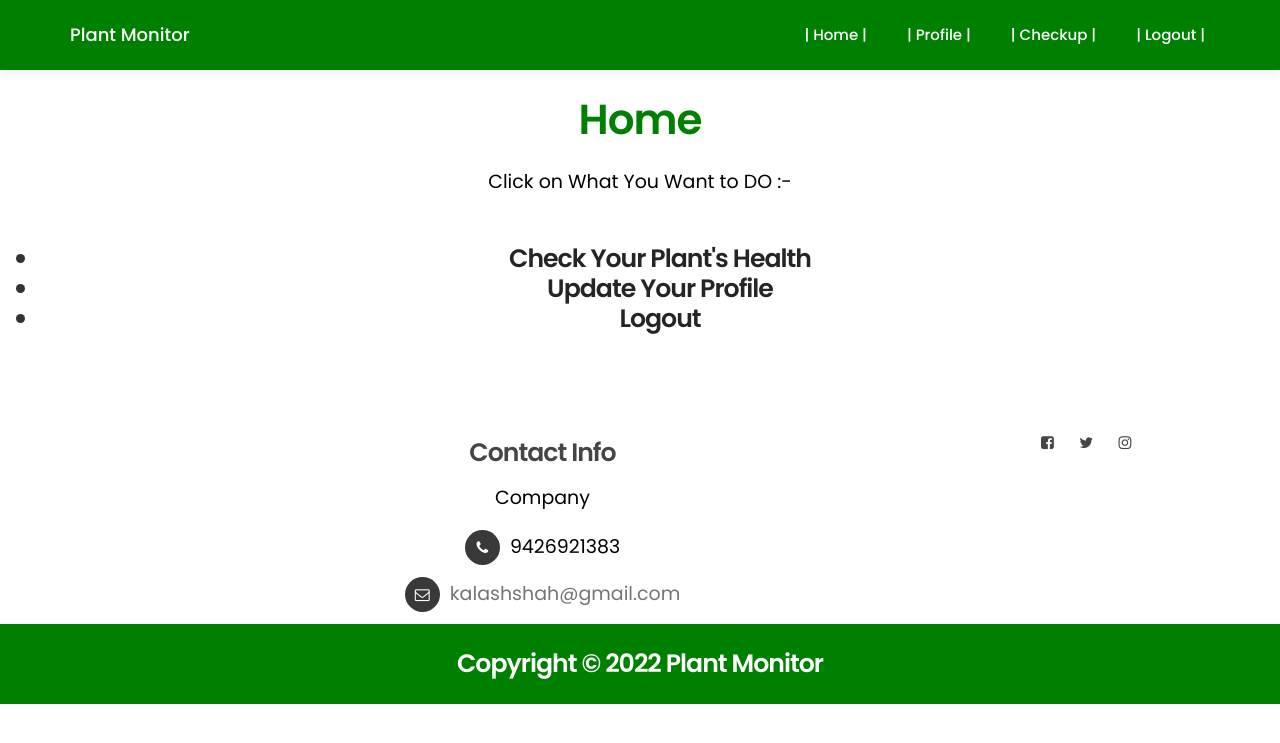
After one commit to KalashShah19/Plant-Monitor, a PHP site: page /home.html in a window 1280 px wide. The commit adds this page. Shown: the top 743 px of the page. Run offline with PHP 8.4, Linux system fonts and the light colour scheme.

Commit message:
clg changes

```diff
--- a/checkup.html
+++ b/checkup.html
@@ -26,7 +26,8 @@
 
   <body>
  <!-- MENU -->
- <section class="navbar navbar-default navbar-static-top" role="navigation">
+ <section style="background-color: green; color:white" class="navbar navbar-default navbar-static-top" role="navigation">
+
 
       <div class="container">
            <div class="navbar-header">
@@ -37,7 +38,7 @@
                 </button>
 
                 <!-- lOGO TEXT HERE -->
-                <a href="index.html" style="color:green" class="navbar-brand"> Plant Monitor</a>
+                <a href="index.html" style="color:white" class="navbar-brand"> Plant Monitor</a>
            </div>
 
            <!-- MENU LINKS -->
--- a/css/tooplate-style.css
+++ b/css/tooplate-style.css
@@ -341,7 +341,7 @@ http://www.tooplate.com/view/2098-health
   }
 
   .navbar-default .navbar-nav li a {
-    color: green;
+    color: white;
     font-size: 15px;
     font-weight: 500;
     padding-right: 20px;
@@ -351,19 +351,19 @@ http://www.tooplate.com/view/2098-health
   }
 
   .navbar-default .navbar-nav > li a:hover {
-    color: black !important;
+    color: lightgreen !important;
   }
 
   .navbar-default .navbar-nav > li > a:hover,
   .navbar-default .navbar-nav > li > a:focus {
-    color: black;
+    color: lightgreen;
     background-color: transparent;
   }
 
   .navbar-default .navbar-nav > .active > a,
   .navbar-default .navbar-nav > .active > a:hover,
   .navbar-default .navbar-nav > .active > a:focus {
-    color: black;
+    color: yellow;
     background-color: transparent;
   }
 
--- /dev/null
+++ b/home.html
@@ -0,0 +1,100 @@
+<!DOCTYPE html>
+<html>
+  <head>
+
+    <title> Plant Monitor | Home  </title>
+    <meta charset="UTF-8">
+    <meta http-equiv="X-UA-Compatible" content="IE=Edge">
+    <meta name="description" content="">
+    <meta name="keywords" content="">
+    <meta name="author" content="Tooplate">
+    <meta name="viewport" content="width=device-width, initial-scale=1, maximum-scale=1">
+
+    <link rel="stylesheet" href="css/bootstrap.min.css">
+    <link rel="stylesheet" href="css/font-awesome.min.css">
+    <link rel="stylesheet" href="css/animate.css">
+    <link rel="stylesheet" href="css/owl.carousel.css">
+    <link rel="stylesheet" href="css/owl.theme.default.min.css">
+    <link rel="stylesheet" href="css/tooplate-style.css">
+
+    <style>
+      table, tr, td, th {
+          padding: 5px;
+      }
+    </style>
+  </head>
+
+  <body id="top" data-spy="scroll" data-target=".navbar-collapse" data-offset="50">
+
+
+ <!-- MENU -->
+ <section style="background-color: green; color:white" class="navbar navbar-default navbar-static-top" role="navigation">
+
+
+    <div class="container">
+         <div class="navbar-header">
+              <button class="navbar-toggle" data-toggle="collapse" data-target=".navbar-collapse">
+                   <span class="icon icon-bar"></span>
+                   <span class="icon icon-bar"></span>
+                   <span class="icon icon-bar"></span>
+              </button>
+
+              <!-- lOGO TEXT HERE -->
+              <a href="index.html" style="color:white" class="navbar-brand"> Plant Monitor</a>
+         </div>
+
+         <!-- MENU LINKS -->
+         <div class="collapse navbar-collapse">
+          <ul class="nav navbar-nav navbar-right">
+               <li><a href="home.html" class="smoothScroll active"> | Home | </a></li>
+               <li><a href="profile.html" class="smoothScroll active"> | Profile | </a></li>
+               <li><a href="checkup.html" class="smoothScroll"> | Checkup | </a></li>
+               <li><a href="index.html" class="smoothScroll"> | Logout | </a></li>
+          </ul>
+     </div>
+
+    </div>
+</section>
+
+  <center>
+    <h2 style="color: green;" class="wow fadeInUp"> Home </h2>
+    <p class="wow fadeInUp"> Click on What You Want to DO  :- </p> <br>
+    <h3>
+        <ul>
+            <li> <a href="checkup.html"> Check Your Plant's Health </a> </li>
+            <li> <a href="profile.html"> Update Your Profile </a> </li>
+            <li> <a href="index.html"> Logout </a> </li>
+        </ul>
+    </h3>
+
+</center>
+ <!-- FOOTER -->
+ <footer>
+  <div class="container">
+       <div class="row">
+            <div class="col-md-10 col-sm-4 text-align-center">
+                 <div class="footer-thumb">
+                      <h4 class="wow fadeInUp" data-wow-delay="0.4s">Contact Info</h4>
+                      <p> Company </p>
+
+                      <div class="contact-info">
+                           <p><i class="fa fa-phone"></i> 9426921383</p>
+                           <p><i class="fa fa-envelope-o"></i> <a href="#">kalashshah@gmail.com</a></p>
+                      </div>
+                 </div>
+            </div>
+
+                      <ul class="social-icon">
+                           <li><a href="#" class="fa fa-facebook-square" attr="facebook icon"></a></li>
+                           <li><a href="#" class="fa fa-twitter"></a></li>
+                           <li><a href="#" class="fa fa-instagram"></a></li>
+                      </ul>
+                 </div>
+            </div>
+          </div>
+          <div style="background-color: green;color:white;text-align: center; padding: 5px; height: 80px;">
+            <h3>Copyright &copy; 2022 Plant Monitor
+          </div>
+    </footer>
+  </body>
+</html>
--- a/index.html
+++ b/index.html
@@ -49,7 +49,7 @@
 
 
      <!-- MENU -->
-     <section class="navbar navbar-default navbar-static-top" role="navigation">
+     <section style="background-color: green;" class="navbar navbar-default navbar-static-top" role="navigation">
 
           <div class="container">
                <div class="navbar-header">
@@ -60,7 +60,7 @@
                     </button>
 
                     <!-- lOGO TEXT HERE -->
-                    <a href="index.html" style="color:green" class="navbar-brand"> Plant Monitor</a>
+                    <a href="index.html" style="color:white" class="navbar-brand"> Plant Monitor</a>
                </div>
 
                <!-- MENU LINKS -->
```
Also changed, not shown: login.html (+7 -7 lines), register.html (+7 -6 lines).
